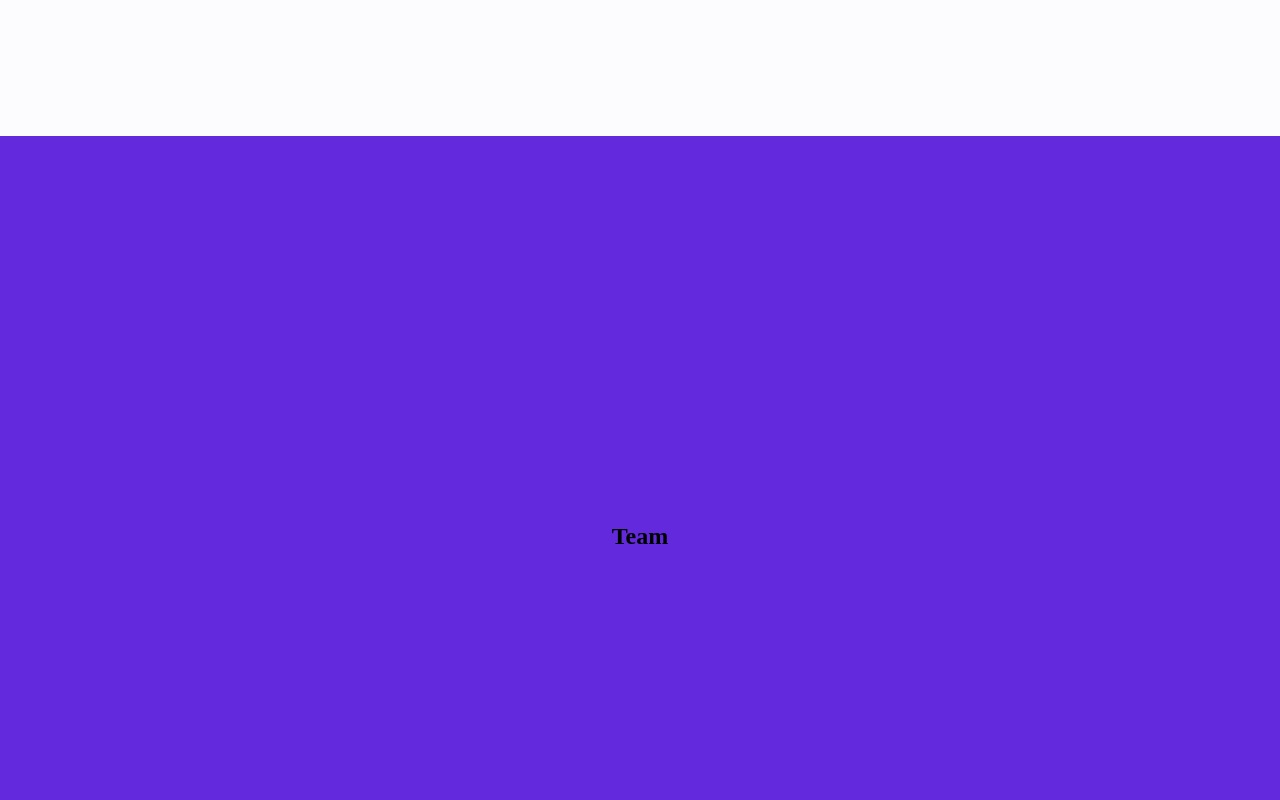
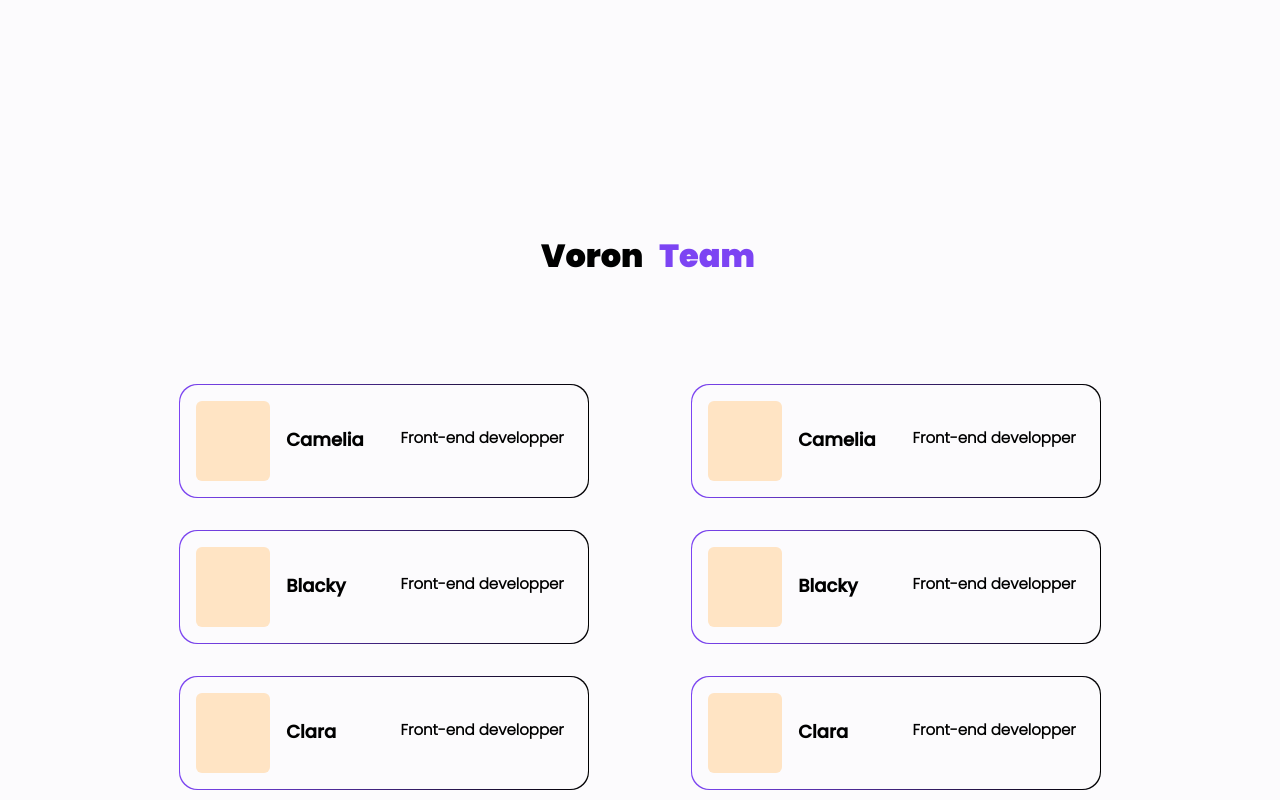
Before and after one commit to vrn-sh/erp, a React (Vite) app in the folder web/: page / in a window 1280 px wide. Shown: the part 1720-2520 px from the top of the page. Built offline with nearby package versions, Linux system fonts and the light colour scheme.

Commit message:
basically finished, TODO: + @media

```diff
--- a/web/src/global-variable.scss
+++ b/web/src/global-variable.scss
@@ -26,3 +26,8 @@
     font-family: "Poppins-Medium";
     src: local("Poppins-Medium"), url("./fonts/poppins/Poppins-Medium.ttf") format("truetype");
 }
+
+@font-face {
+    font-family: "Poppins-Light";
+    src: local("Poppins-Light"), url("./fonts/poppins/Poppins-Light.ttf") format("truetype");
+}
--- a/web/src/pages/Home/Home.scss
+++ b/web/src/pages/Home/Home.scss
@@ -76,13 +76,3 @@ section {
     font-weight: 600;
     font-size: 25px;
 }
-
-
-//team
-.team {
-    display: flex;
-    background-color: #632add;
-    height: 100vh;
-    justify-content: center;
-    align-items: center;
-}
--- a/web/src/pages/Home/Home.tsx
+++ b/web/src/pages/Home/Home.tsx
@@ -2,6 +2,7 @@ import NavBar from "../../component/NavBar/NavBar"
 import Footer from "../../component/Footer/Footer"
 import "./Home.scss"
 import About from "./About/About"
+import Team from "./Team/Team"
 
 export default function Home() {
     return (
@@ -19,10 +20,7 @@ export default function Home() {
                 </div>
 
                 <About />
-
-                <div id="team" className="team">
-                    <h1>Team</h1>
-                </div>
+                <Team />
             </section>
             <Footer />
         </>
--- /dev/null
+++ b/web/src/pages/Home/Team/Team.scss
@@ -0,0 +1,114 @@
+//team
+
+.team {
+    display: flex;
+    flex-direction: column;
+    height: 100vh;
+    justify-content: center;
+    align-items: center;
+}
+
+.team h1 {
+    font-family: "Poppins-Black";
+    font-size: 2rem;
+}
+
+.team span {
+    color: var(--primary-btn);
+    margin-left: 8%;
+}
+
+.member {
+    display: flex;
+    width: 80%;
+    height: 70%;
+}
+
+.grid {
+    width: 100%;
+    display: flex;
+    flex-direction: column;
+    justify-content: center;
+    align-items: center;
+}
+
+//for linear border
+.member-card {
+    width: 80%;
+    padding: 1px;
+    margin: 1rem;
+    background: linear-gradient(to right, var(--primary-btn), var(--black));
+    border-radius: 18px;
+}
+
+.member-content {
+    width: 100%;
+    height: 100%;
+    border-radius: 18px;
+    background: var(--basic-bg);
+    display: flex;
+    align-items: center;
+    padding: 1rem;
+}
+
+.photo {
+    background-color: bisque;
+    width: 5rem;
+    height: 5rem;
+    border-radius: 6px;
+}
+
+.info-box {
+    width: 80%;
+    height: 90%;
+    display: flex;
+    flex-direction: column;
+    margin: .5rem;
+    margin-left: 1rem;
+    align-items: flex-start;
+    justify-content: center;
+    text-align: start;
+}
+
+.info-box div {
+    display: flex;
+    justify-content: space-between;
+    width: 100%;
+    height: 40%;
+    overflow: hidden;
+}
+
+.name, .role, .description {
+    padding: 0;
+    margin: 0;
+}
+
+.name {
+    font-family: "Poppins-Medium";
+    font-size: 18px;
+}
+
+.role, .description {
+    font-family: "Poppins-Light";
+    font-size: 15px;
+}
+
+@media screen and (max-width: 1270px){
+    .description {
+        display: none;
+    }
+
+    .photo {
+        width: 70px;
+        height: 70px;
+    }
+
+    .info-box {
+        display: flex;
+        flex-direction: column;
+        justify-content: center;
+        align-items: center;
+        width: 100%;
+        height: 100%;
+    }
+}
--- /dev/null
+++ b/web/src/pages/Home/Team/Team.tsx
@@ -0,0 +1,37 @@
+import "./Team.scss"
+
+export default function Team() {
+    return (
+        <div id="team" className="team">
+            <h1>Voron<span>Team</span></h1>
+            <div className="member">
+                <div className="grid">
+                    <MemberBox role="Front-end developper">Camelia</MemberBox>
+                    <MemberBox role="Front-end developper">Blacky</MemberBox>
+                    <MemberBox role="Front-end developper">Clara</MemberBox>
+                </div>
+                <div className="grid">
+                    <MemberBox role="Front-end developper">Camelia</MemberBox>
+                    <MemberBox role="Front-end developper">Blacky</MemberBox>
+                    <MemberBox role="Front-end developper">Clara</MemberBox>
+                </div>
+            </div>
+        </div>
+    )
+}
+
+function MemberBox({ children, role, ...props }: {children: string; role: string}) {
+    return (
+        <div className="member-card">
+            <div className="member-content">
+                <div className="photo" />
+                <div className="info-box">
+                    <div>
+                        <h4 className="name">{children}</h4>
+                        <h5 className="role">{role}</h5>
+                    </div>
+                </div>
+            </div>
+        </div>
+    )
+}
```
